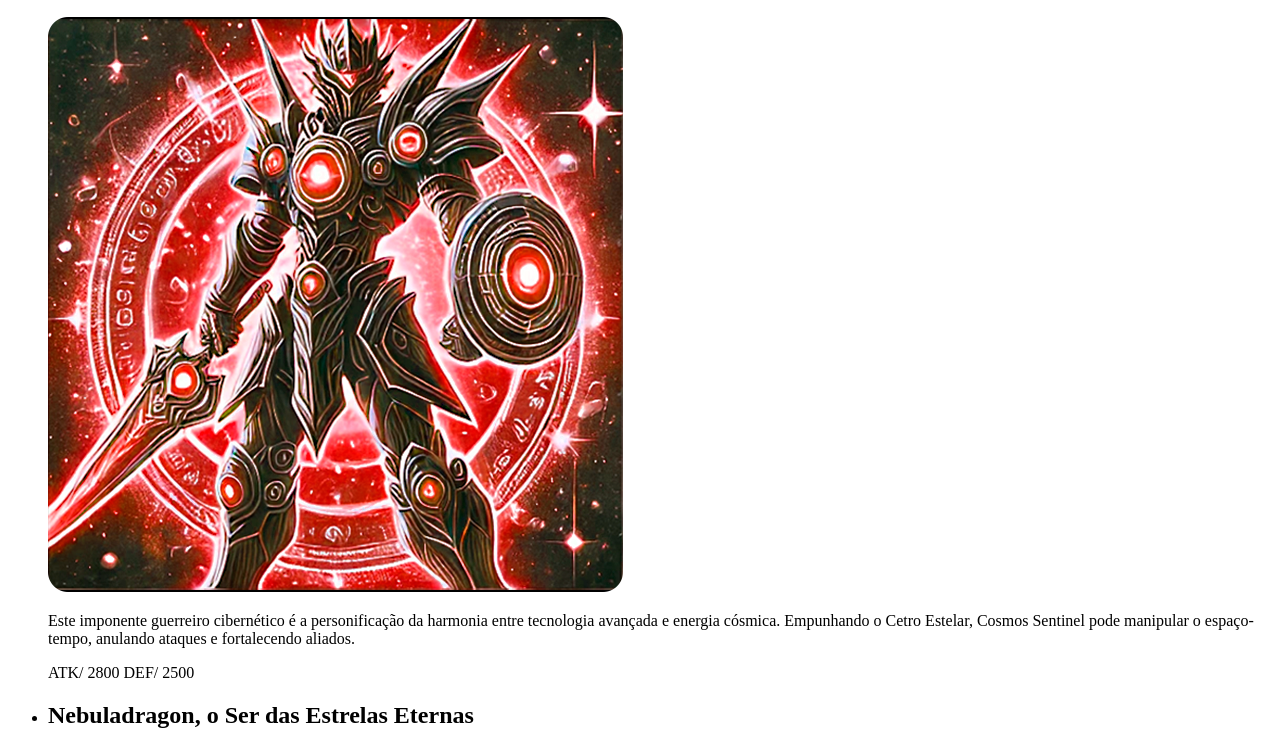
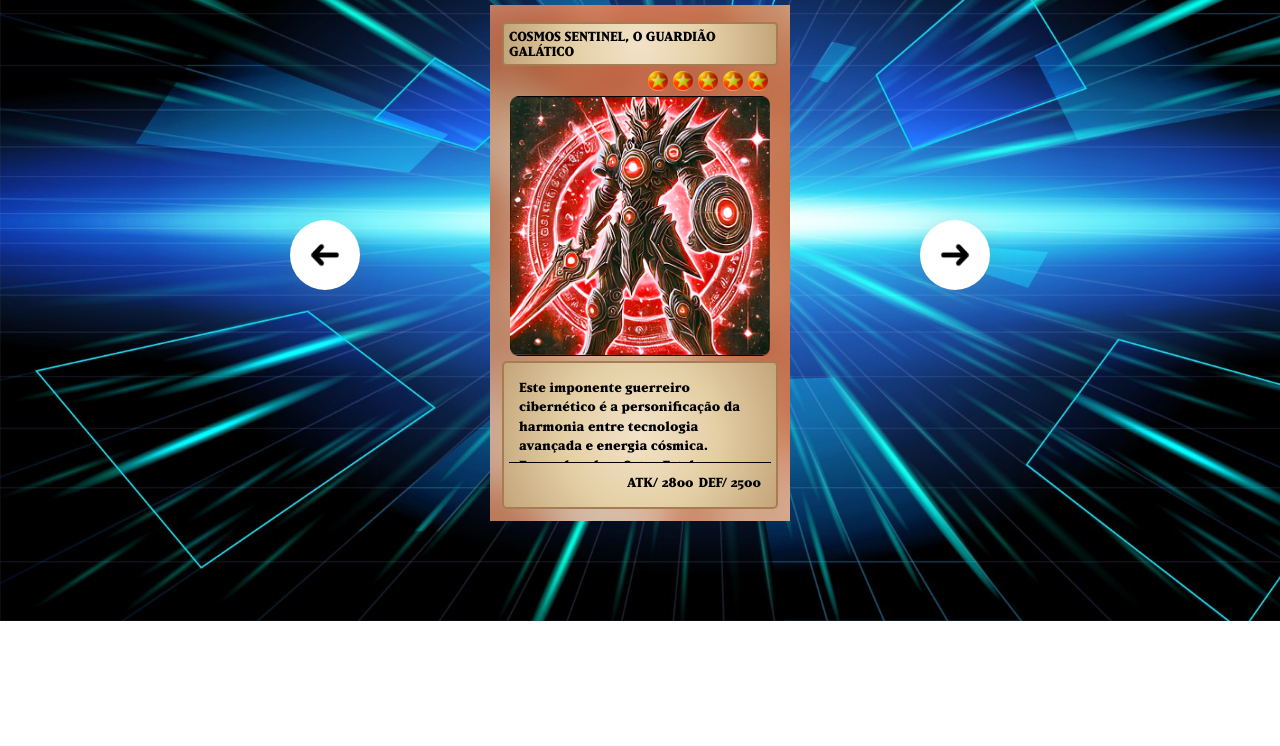
Before and after one commit to LucasDonadi/Clone-DotA-2-Hero-Cards, a plain HTML site: page index.html in a window 1280 px wide. Shown: the part 179-925 px from the top of the page. After the commit the page ends 800 px from the top, so only its background shows below. Drawn offline with Linux system fonts and the light colour scheme.

Commit message:
estilização css

```diff
--- a/index.html
+++ b/index.html
@@ -5,6 +5,9 @@
     <meta charset="UTF-8">
     <meta name="viewport" content="width=device-width, initial-scale=1.0">
     <title>Clone Yu-Gi-Oh Cards</title>
+    <link rel="stylesheet" href="/src/css/reset.css">
+    <link rel="stylesheet" href="/src/css/estilos.css">
+    <link rel="stylesheet" href="/src/css/fontes.css">
 </head>
 
 <body>
--- /dev/null
+++ b/src/css/estilos.css
@@ -0,0 +1,182 @@
+body {
+    /*aplicando a fonte do arquivo fontes.css*/
+    font-family: 'Yugioh', serif;
+    background-image: url(/src/imagens/fundo-site.jpg);
+    background-repeat: no-repeat;
+    /* cover serve para cobrir todo o background do body */
+    background-size: cover;
+    display: flex;
+    justify-content: center;
+    flex-direction: column;
+    min-height: 100vh;
+    gap: 30px;
+}
+
+.cabecalho {
+    /* aplicação do flex container e centralização */
+    display: flex;
+    justify-content: center;
+}
+
+.cabecalho .titulo {
+    color: #f8f8f8;
+}
+
+.cartao {
+    opacity: 0;
+    display: flex;
+    flex-direction: column;
+    padding: 12px;
+    gap: 5px;
+    position: absolute;
+}
+
+.cartao.selecionado {
+    opacity: 1;
+    z-index: 1;
+}
+
+.lista-personagens {
+    width: 300px;
+    height: 500px;
+    border-radius: 10px;
+    position: relative;
+}
+
+.slider {
+    display: flex;
+    justify-content: center;
+    align-items: center;
+    gap: 130px;
+}
+
+.cartao .nome {
+    font-size: 13px;
+    padding: 5px;
+    text-transform: uppercase;
+    background: radial-gradient(circle, #f3e2c8, #e4cfa5, #c4a57a);
+    border: 2px solid #a67c52;
+    border-radius: 4px;
+}
+
+.cartao .estrela {
+    width: 20px;
+    height: 20px;
+    background-image: url(../imagens/nivel-carta.png);
+    background-size: contain;
+    background-repeat: no-repeat;
+    display: inline-block;
+}
+
+.cartao .nivel-carta {
+    display: flex;
+    justify-content: right;
+    margin-right: 10px;
+    gap: 5px;
+}
+
+.cartao .imagem-carta {
+    max-width: 260px;
+    align-self: center;
+}
+
+.cartao .informacoes {
+    border-radius: 5px;
+    max-width: 300px;
+    color: #000;
+    background: radial-gradient(circle, #f3e2c8, #e4cfa5, #c4a57a);
+    border: 2px solid #a67c52;
+    text-align: left;
+    line-height: 1.5;
+    padding: 5px;
+}
+
+.cartao .informacoes .descricao {
+    border-bottom: 1px solid #000;
+    padding: 10px;
+    max-height: 95px;
+    overflow-y: scroll;
+    font-size: 13px;
+}
+
+.cartao .informacoes .informacoes-ataque {
+    display: flex;
+    justify-content: flex-end;
+    gap: 5px;
+    padding: 10px;
+}
+
+.cartao .informacoes .informacoes-ataque span {
+    font-size: 13px;
+}
+
+/* fundos de cada carta */
+.fundo-1 {
+    background: url(../imagens/fundo-1.jpg) no-repeat;
+}
+
+.fundo-2 {
+    background: url(../imagens/fundo-2.jpg) no-repeat;
+}
+
+.fundo-3 {
+    background: url(../imagens/fundo-3.jpg) no-repeat;
+}
+
+.fundo-4 {
+    background: url(../imagens/fundo-4.jpg) no-repeat;
+}
+
+.fundo-5 {
+    background: url(../imagens/fundo-5.jpg) no-repeat;
+}
+
+.fundo-6 {
+    background: url(../imagens/fundo-6.jpg) no-repeat;
+}
+
+.fundo-7 {
+    background: url(../imagens/fundo-7.jpg) no-repeat;
+}
+
+/* setas de avançar e voltar */
+.btn-seta {
+    background-color: white;
+    width: 70px;
+    height: 70px;
+    display: flex;
+    align-items: center;
+    justify-content: center;
+    border-radius: 50px;
+    border: 0;
+    cursor: pointer;
+    transition: background-color 0.2s ease-in-out;
+    box-shadow: rgba(100, 100, 111, 0.2) 0px 7px 29px 0px;
+  }
+
+.btn-seta.btn-voltar{
+    transform: rotateY(180deg);
+
+}
+
+.btn-seta:hover{
+    background-color: #8351fe;
+}
+
+/* Estilo do scroll:  */
+body::-webkit-scrollbar-track{
+    background-color: #c08057;
+}
+
+::-webkit-scrollbar {
+    width: 10px;
+}
+
+::-webkit-scrollbar-thumb {
+    background: #c08057;
+    border-radius: 10px;
+}
+
+::-webkit-scrollbar-thumb:hover {
+    background: #c08057;
+}
--- /dev/null
+++ b/src/css/fontes.css
@@ -0,0 +1,5 @@
+/* criando o css para a fonte escolhida */
+@font-face {
+    font-family: 'Yugioh';
+    src: url(../fontes/fonte-yu-gi-oh.otf);
+}
--- /dev/null
+++ b/src/css/reset.css
@@ -0,0 +1,11 @@
+* {
+    /*espaçamento externo*/
+    margin: 0;
+    /*espaçamento interno*/
+    padding: 0;
+    box-sizing: border-box;
+}
+
+ul {
+    list-style: none;
+}
```
